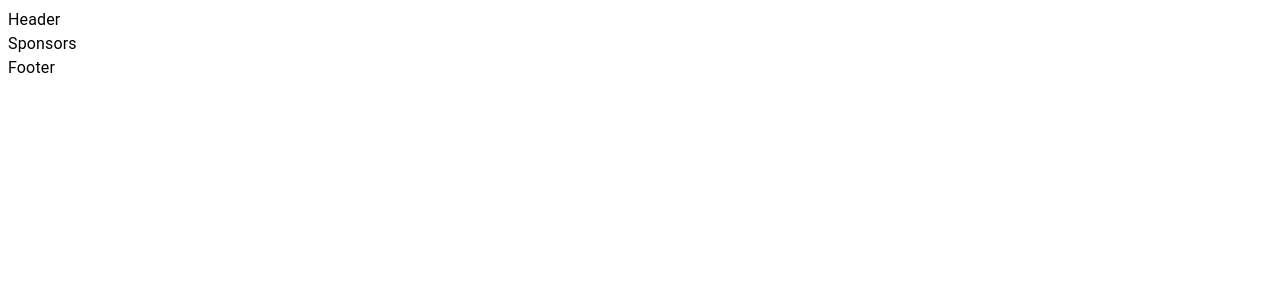
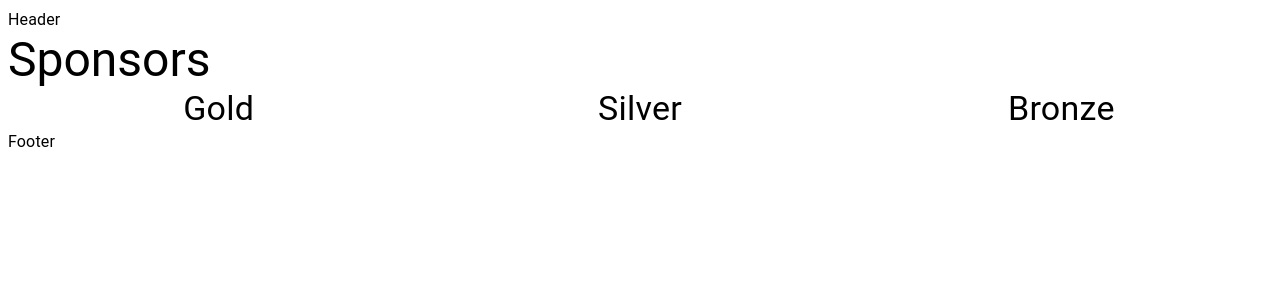
Before and after one commit to greatunihack/2021-greatunihack, a React (Create React App) app: page /dashboard/sponsors in a window 1280 px wide. Shown: the top 300 px of the page. Built offline with nearby package versions, Linux system fonts and the light colour scheme.

Commit message:
create basic sponsor page structure

```diff
--- a/src/pages/sponsors/index.tsx
+++ b/src/pages/sponsors/index.tsx
@@ -1,5 +1,24 @@
-import { Typography } from "@material-ui/core";
+import {
+  Grid,
+  Typography
+} from "@material-ui/core";
+import { useState } from 'react';
 
 export default function Sponsors() {
-  return <Typography>Sponsors</Typography>;
+  return (
+    <div id="Sponsors">
+      <Typography variant="h3">Sponsors</Typography>
+      <Grid container>
+        <Grid item xs={12} lg={4}>
+          <Typography variant="h4" align="center">Gold</Typography>
+        </Grid>
+        <Grid item xs={12} lg={4}>
+          <Typography variant="h4" align="center">Silver</Typography>
+        </Grid>
+        <Grid item xs={12} lg={4}>
+          <Typography variant="h4" align="center">Bronze</Typography>
+        </Grid>
+      </Grid>
+    </div>
+  );
 }
```
